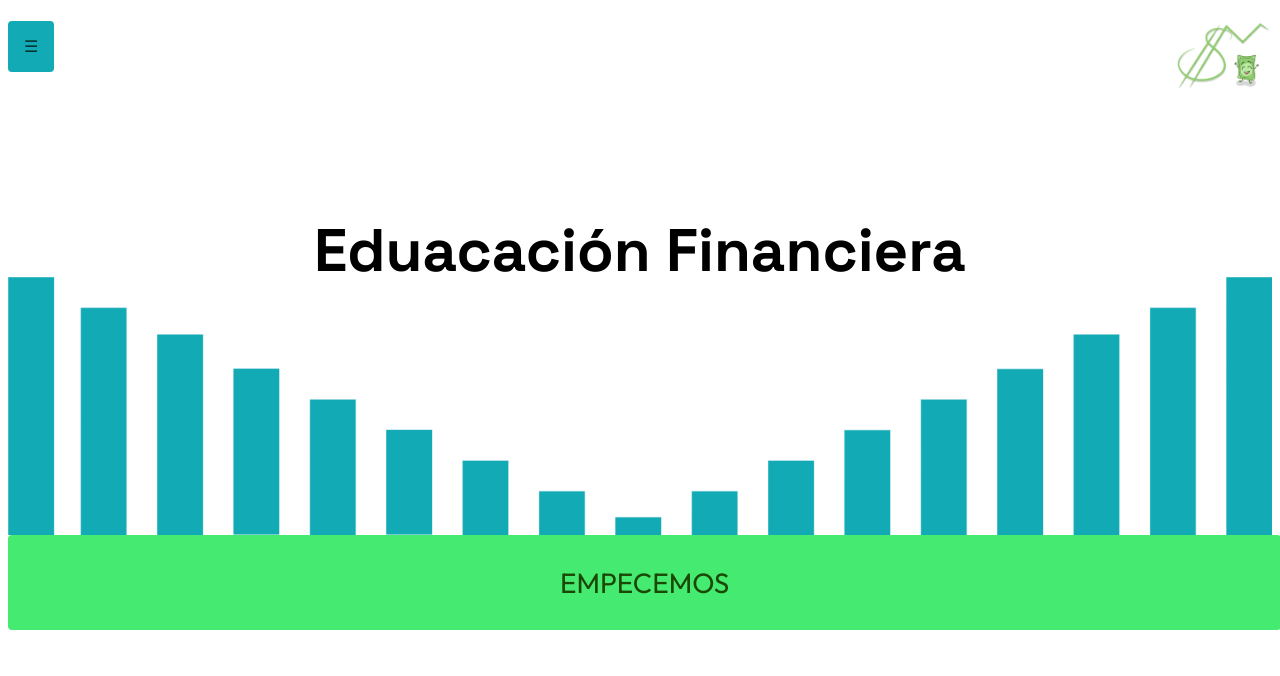
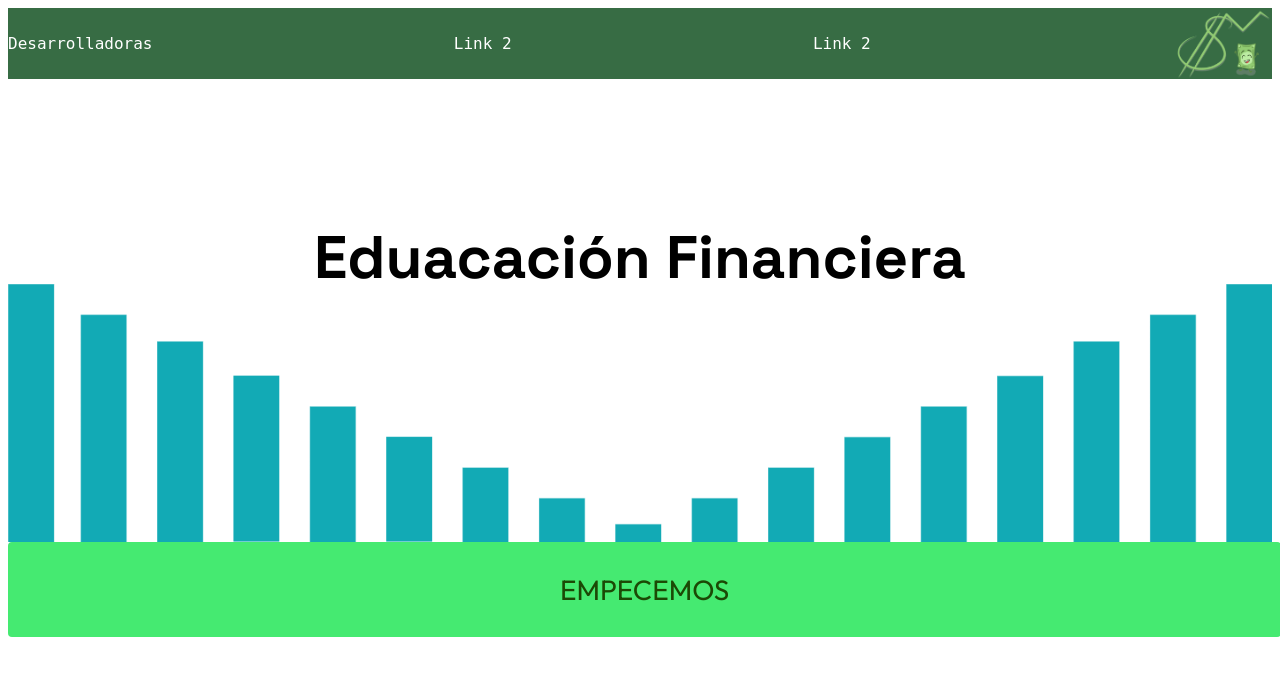
Before and after one commit to SabrinaMaristan/EDUCACION-FINANCIERA, a PHP site: page /Pagina_principal.html in a window 1280 px wide. Shown: the top 676 px of the page. Run offline with PHP 8.4, Linux system fonts and the light colour scheme; some web fonts are replaced.

Commit message:
Cambios 16/07

```diff
--- a/Estilo_pagina_principal.css
+++ b/Estilo_pagina_principal.css
@@ -2,77 +2,32 @@
 @import url('https://fonts.googleapis.com/css2?family=Outfit:wght@100..900&display=swap');
 @import url('https://fonts.googleapis.com/css2?family=Murecho:wght@100..900&family=Space+Grotesk:wght@300..700&display=swap');
 
+.Encabezado {
+  display: flex;
+  background-color: rgb(55, 108, 68);
+  align-items: center;
+  align-content: center;
+  justify-content: space-between;
+}
 
-   /* Estilos para el botón del menú */
-   .caja_menu {
-    background-color: #12AAB5;
-    color: rgb(5, 52, 48);
-    padding: 16px;
-    font-size: 16px;
-    border: none;
-    border-radius: 4px;
-    cursor: pointer; /* Cambia el cursor a una mano al pasar sobre el botón */
-  }
-
-      /*La clase dropdown da un comportamiento de caja al código con la capacidad de ajustar la posición relativa y mantener el flujo de línea en el contenido.*/
-    .dropdown {
-      position: relative;
-      display: inline-block;
-      margin-right: 20px; /* Margen derecho para separar el menú del logo */
-      margin-top: 1%;
-    }
-
-    /* Estilos para el contenido del menú desplegable */
-  .contenido_del_dropdown {
-    display: none;
-    /*Esta propiedad inicialmente oculta el contenido del menu*/
-    position: absolute;
-    /*Esto posiciona al elemento de forma absoluta con respecto a su elemento padre más cercano que tenga una posición diferente de static, en este caso seria "position: relative" de la clase dropdown */
-    background-color: #f1f1f1;
-    min-width: 160px;
-    box-shadow: 0px 8px 16px 0px rgba(0,0,0,0.2);
-    /*Aplica una sombra al menú desplegable para darle profundidad y hacer que parezca que se levanta del fondo.*/
-    z-index: 1;
-    /*El z-index es para indicar si un elemento va a etsra arriba o or debajo de otro, algo muy paresido a las capas*/
-    border-radius: 4px;
-    /* Agrega bordes redondeados al menú desplegable */
-    padding: 8px 0;
-    /* Espaciado interior del menú desplegable */
-    margin-top: 10%;
-  }
-
-   /* Estilos para los enlaces dentro del menú desplegable */
-  .contenido_del_dropdown a {
-    display: block;
-    padding: 12px 16px;
-    text-decoration: none;
-    color: #333;
-  }
-
-    .contenido_del_dropdown a:hover {
-    background-color: #ddd;
-    /* Color de fondo al pasar el cursor sobre los enlaces */
-  }
-
-    /* Mostrar el menú desplegable cuando se hace hover sobre el botón */
-  .dropdown:hover .contenido_del_dropdown {
-    display: block;
-  }
-
-    /* Cambiar el color de fondo del botón al hacer hover sobre el área del dropdown */
-  .dropdown:hover .caja_menu {
-    background-color: #0c676d;
-    color: white; /* Cambia el color del texto del botón al hacer hover */
-  }
-
-  /* Estilos para el logo */
-  .logo {
+.Encabezado > div {
+   /* Estilos para el logo */
+   .logo {
     width: 100px;
     height: auto; /* Ajusta la altura automáticamente según el ancho */
     vertical-align: middle; /* Alinea verticalmente con respecto al texto */
     float: right;
     margin-top: 1%;
   }
+
+  .index {
+      font-size: 16px;
+      font-family: monospace;
+      color: #ffffff;
+      text-decoration: none;
+  }
+}
+
 
 .titulo {
   font-family:Space Grotesk;
--- a/Pagina_principal.html
+++ b/Pagina_principal.html
@@ -7,16 +7,26 @@
 </head>
 
 <body>
-  <div class="dropdown">
-    <button class="caja_menu">☰</button>
-      <div class="contenido_del_dropdown">
-        <a href="Nosotras.html">Desarrolladoras</a>
-        <a href="#">Link 2</a>
-        <a href="#">Link 3</a>
-      </div>
+
+  <div class="Encabezado">
+
+    <div>
+      <a href="Nosotras.html" class="index">Desarrolladoras</a>
   </div>
 
-  <img src="Logo Educación Financiera.png" alt="Logo" class="logo">
+  <div>
+    <a href="#" class="index">Link 2</a>
+  </div>
+
+  <div>
+    <a href="#" class="index">Link 2</a>
+  </div>
+
+   <div>
+    <img src="Logo Educación Financiera.png" alt="Logo" class="logo">
+  </div>
+
+  </div>
 
   <div>
     <h1 class="titulo">Eduacación Financiera</h1>
```
Also changed, not shown: Estilo_pagina_2_principal.css (+27 -0 lines), Estilo_pagina_adultos.css (+63 -0 lines), Pagina_2_Principal.html (+21 -0 lines), Pagina_Adultos.html (+10 -0 lines), Importancia-Finanzas.jpg (added), graficaFondo.jpg (added).
